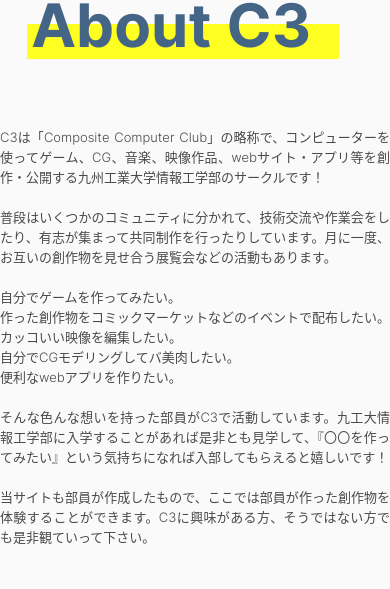
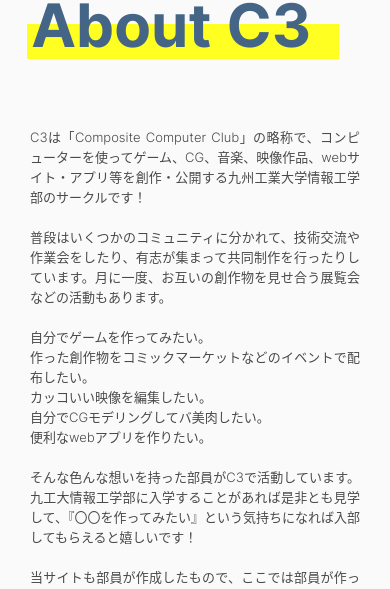
Before and after one commit to Kyutech-C3/OpenCampus2021, a Nuxt app: page / in a window 390 px wide. Shown: the part 855-1444 px from the top of the page. Built offline with nearby package versions, Linux system fonts and the light colour scheme.

Commit message:
[fix] #141 aboutC3のスマホでの左右のマージンを調整

```diff
--- a/components/top/AboutC3.vue
+++ b/components/top/AboutC3.vue
@@ -81,7 +81,7 @@
     display: flex;
   }
   .mainContent {
-    margin: 0 auto;
+    margin: 0 30px;
     display: inline-block;
   }
 }
```
